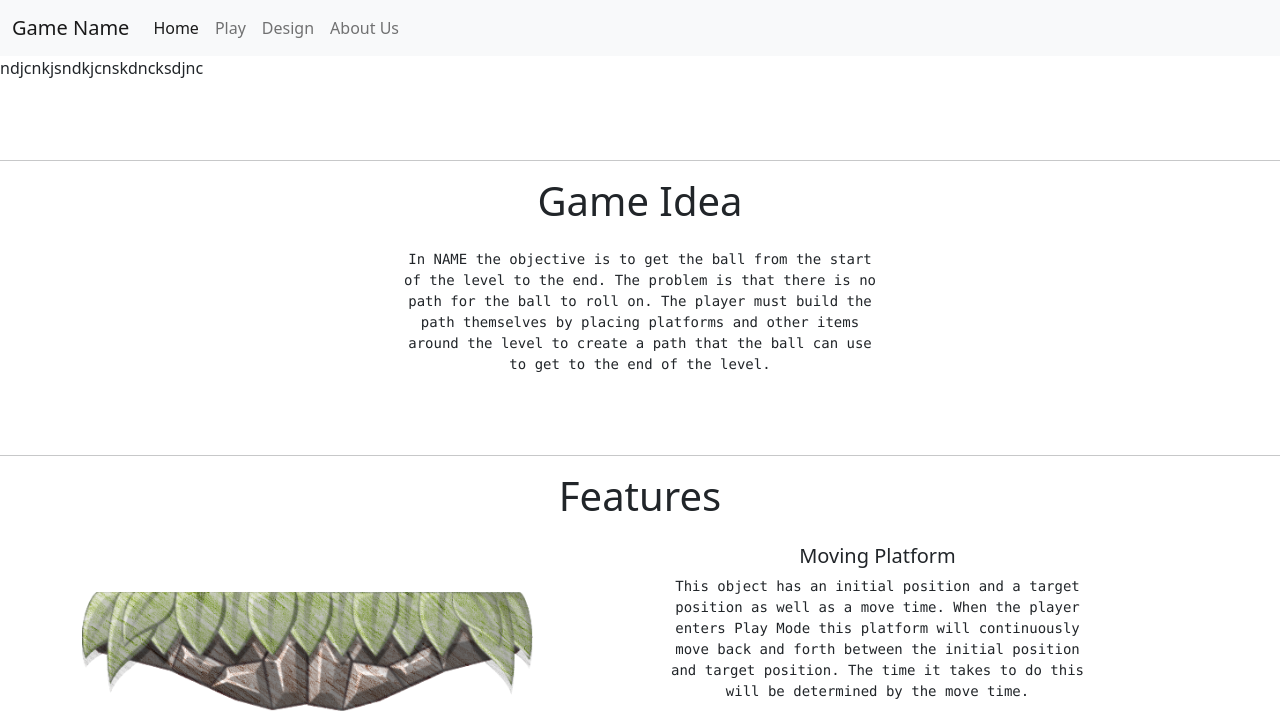
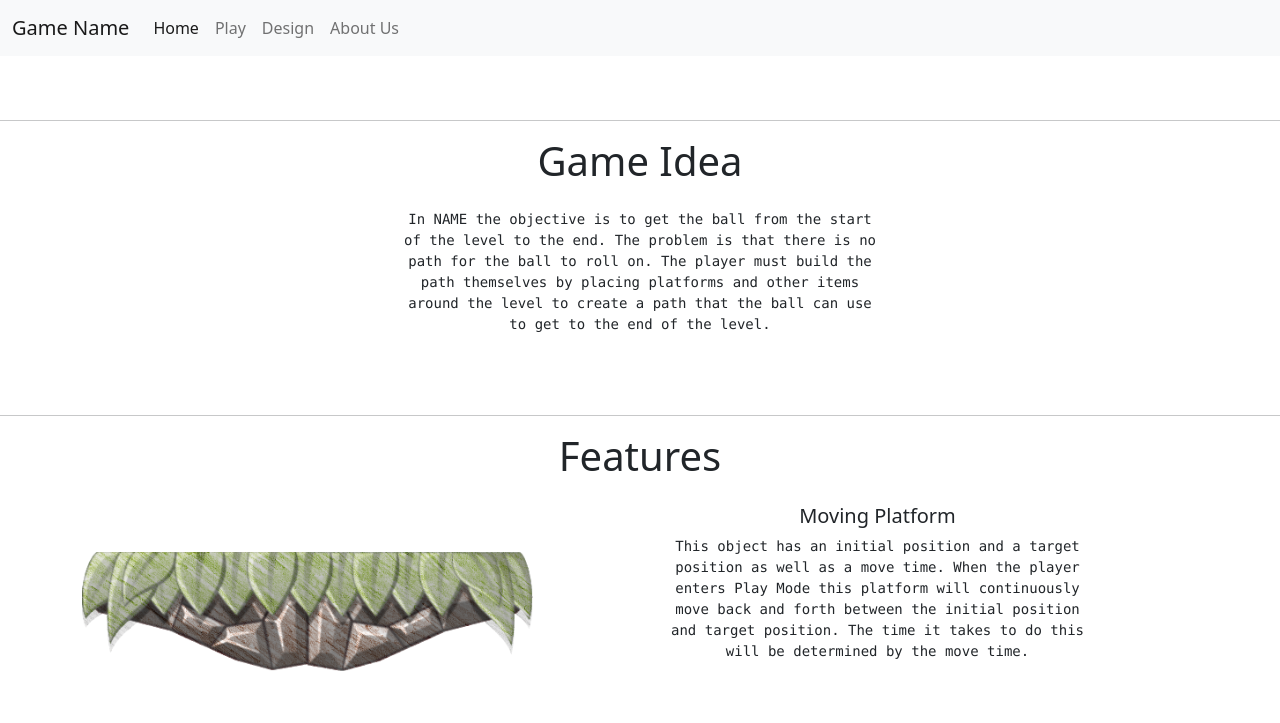
Before and after one commit to ScottEwing191/WGD-Website-Rep, a plain HTML site: page public/design.html in a window 1280 px wide. Shown: the top 723 px of the page. Drawn offline with nearby package versions, Linux system fonts and the light colour scheme.

Commit message:
Remove Nonsence

```diff
--- a/public/design.html
+++ b/public/design.html
@@ -34,7 +34,7 @@
         </div>
     </div>
 </nav>
-<p>ndjcnkjsndkjcnskdncksdjnc</p>
+
 <!--Game Idea Objective-->
 <div class="text-center pt-5">
     <hr>
```
